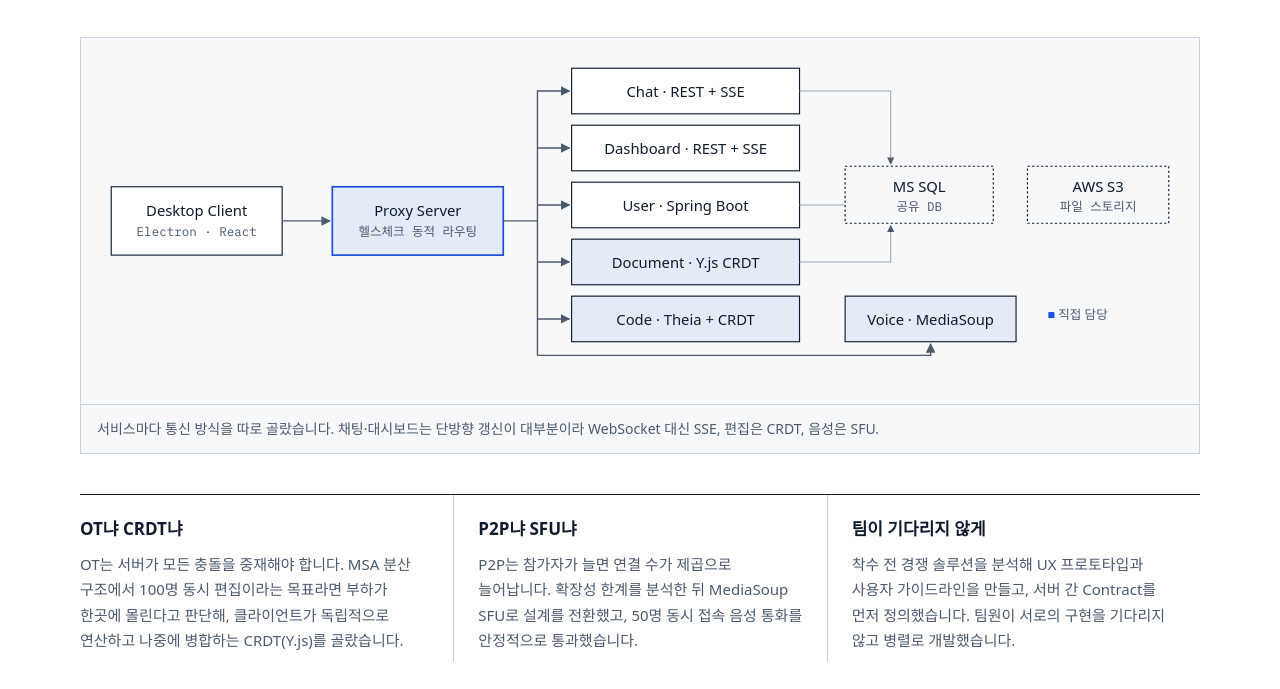
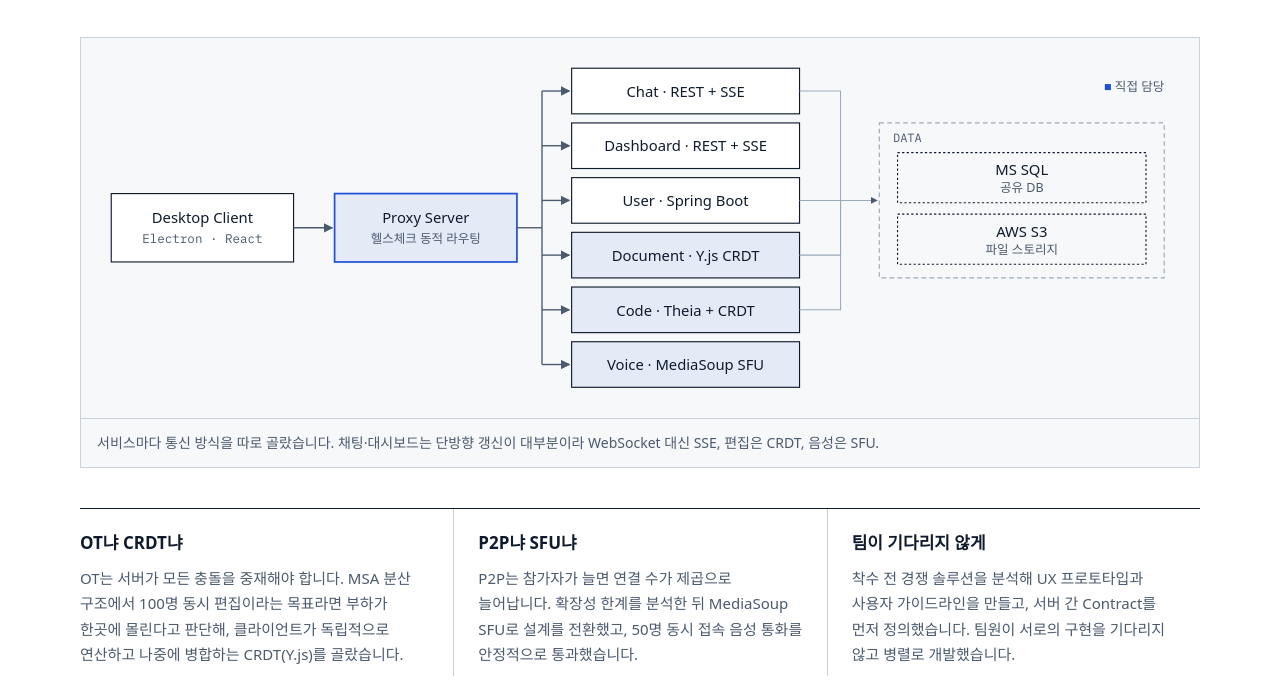
Before and after one commit to milk024/portfolio-web, a plain HTML site: page index.html in a window 1280 px wide. Shown: the part 7010-7699 px from the top of the page. Drawn offline with Linux system fonts and the light colour scheme; a web font is replaced by a local one.

Commit message:
Redraw TIMOA diagram: data tier group, Code/Voice placement, Korean font fix
Co-Authored-By: Claude Opus 5.5 <noreply@anthropic.com>

```diff
--- a/index.html
+++ b/index.html
@@ -354,36 +354,40 @@
 
     <figure class="diagram">
       <div class="scroll-x">
-        <svg viewBox="0 0 960 300" role="img" aria-label="TIMOA 시스템 구성도">
+        <svg viewBox="0 0 960 312" role="img" aria-label="TIMOA 시스템 구성도">
           <defs>
             <marker id="ah2" viewBox="0 0 10 10" refX="9" refY="5" markerWidth="7" markerHeight="7" orient="auto"><path d="M0,0 L10,5 L0,10 z" class="ah"/></marker>
           </defs>
-          <g class="box"><rect x="16" y="120" width="150" height="60"/><text x="91" y="146">Desktop Client</text><text x="91" y="163" class="t-s">Electron · React</text></g>
-          <g class="box accent mine"><rect x="210" y="120" width="150" height="60"/><text x="285" y="146">Proxy Server</text><text x="285" y="163" class="t-s">헬스체크 동적 라우팅</text></g>
-          <g class="edge"><path d="M166 150 H208" marker-end="url(#ah2)"/></g>
+          <g class="box"><rect x="16" y="126" width="160" height="60"/><text x="96" y="152">Desktop Client</text><text x="96" y="169" class="t-s">Electron · React</text></g>
+          <g class="box accent mine"><rect x="212" y="126" width="160" height="60"/><text x="292" y="152">Proxy Server</text><text x="292" y="169" class="t-s ko">헬스체크 동적 라우팅</text></g>
 
           <g class="box"><rect x="420" y="16" width="200" height="40"/><text x="520" y="41">Chat · REST + SSE</text></g>
-          <g class="box"><rect x="420" y="66" width="200" height="40"/><text x="520" y="91">Dashboard · REST + SSE</text></g>
-          <g class="box"><rect x="420" y="116" width="200" height="40"/><text x="520" y="141">User · Spring Boot</text></g>
-          <g class="box mine"><rect x="420" y="166" width="200" height="40"/><text x="520" y="191">Document · Y.js CRDT</text></g>
-          <g class="box mine"><rect x="420" y="216" width="200" height="40"/><text x="520" y="241">Code · Theia + CRDT</text></g>
-          <g class="box mine"><rect x="660" y="216" width="150" height="40"/><text x="735" y="241">Voice · MediaSoup</text></g>
+          <g class="box"><rect x="420" y="64" width="200" height="40"/><text x="520" y="89">Dashboard · REST + SSE</text></g>
+          <g class="box"><rect x="420" y="112" width="200" height="40"/><text x="520" y="137">User · Spring Boot</text></g>
+          <g class="box mine"><rect x="420" y="160" width="200" height="40"/><text x="520" y="185">Document · Y.js CRDT</text></g>
+          <g class="box mine"><rect x="420" y="208" width="200" height="40"/><text x="520" y="233">Code · Theia + CRDT</text></g>
+          <g class="box mine"><rect x="420" y="256" width="200" height="40"/><text x="520" y="281">Voice · MediaSoup SFU</text></g>
+
+          <g class="grp"><rect x="690" y="64" width="250" height="136"/><text x="702" y="81" class="grp-label">DATA</text></g>
+          <g class="box store"><rect x="706" y="90" width="218" height="44"/><text x="815" y="110">MS SQL</text><text x="815" y="125" class="t-s ko">공유 DB</text></g>
+          <g class="box store"><rect x="706" y="144" width="218" height="44"/><text x="815" y="164">AWS S3</text><text x="815" y="179" class="t-s ko">파일 스토리지</text></g>
 
           <g class="edge">
-            <path d="M360 150 H390 V36 H418" marker-end="url(#ah2)"/>
-            <path d="M390 86 H418" marker-end="url(#ah2)"/>
-            <path d="M390 136 H418" marker-end="url(#ah2)"/>
-            <path d="M390 186 H418" marker-end="url(#ah2)"/>
-            <path d="M390 150 V236 H418" marker-end="url(#ah2)"/>
-            <path d="M390 268 H735 V258" marker-end="url(#ah2)"/>
-            <path d="M390 236 V268"/>
-            <path d="M620 36 H700 V100" marker-end="url(#ah2)" class="thin"/>
-            <path d="M620 136 H698" marker-end="url(#ah2)" class="thin"/>
-            <path d="M620 186 H700 V154" marker-end="url(#ah2)" class="thin"/>
+            <path d="M176 156 H210" marker-end="url(#ah2)"/>
+            <path d="M372 156 H394"/>
+            <path d="M394 36 V276"/>
+            <path d="M394 36 H418" marker-end="url(#ah2)"/>
+            <path d="M394 84 H418" marker-end="url(#ah2)"/>
+            <path d="M394 132 H418" marker-end="url(#ah2)"/>
+            <path d="M394 180 H418" marker-end="url(#ah2)"/>
+            <path d="M394 228 H418" marker-end="url(#ah2)"/>
+            <path d="M394 276 H418" marker-end="url(#ah2)"/>
+            <path d="M620 36 H656 V132" class="thin"/>
+            <path d="M620 180 H656 V132" class="thin"/>
+            <path d="M620 228 H656 V132" class="thin"/>
+            <path d="M620 132 H688" marker-end="url(#ah2)" class="thin"/>
           </g>
-          <g class="box store"><rect x="660" y="102" width="130" height="50"/><text x="725" y="125">MS SQL</text><text x="725" y="141" class="t-s">공유 DB</text></g>
-          <g class="box store"><rect x="820" y="102" width="124" height="50"/><text x="882" y="125">AWS S3</text><text x="882" y="141" class="t-s">파일 스토리지</text></g>
-          <text x="864" y="236" class="legend"><tspan class="lg-mine">■</tspan> 직접 담당</text>
+          <text x="940" y="36" class="legend lg-r"><tspan class="lg-mine">■</tspan> 직접 담당</text>
         </svg>
       </div>
       <figcaption>서비스마다 통신 방식을 따로 골랐습니다. 채팅·대시보드는 단방향 갱신이 대부분이라 WebSocket 대신 SSE, 편집은 CRDT, 음성은 SFU.</figcaption>
--- a/style.css
+++ b/style.css
@@ -193,6 +193,8 @@ ul, ol { margin: 0; padding: 0; list-style: none; }
 .diagram .actor text.t-s { fill: color-mix(in srgb, var(--bg) 72%, var(--ink)); }
 .diagram .legend { text-anchor: middle; font-size: 11px; fill: var(--ink-2); font-weight: 400; }
 .diagram .lg-mine { fill: var(--accent); }
+.diagram text.t-s.ko { font-family: var(--f-sans); }
+.diagram .legend.lg-r { text-anchor: end; }
 
 /* ===== Compare table ===== */
 .compare { width: 100%; min-width: 640px; border-collapse: collapse; font-size: 15px; background: var(--surface); border: 1px solid var(--line); }
```
